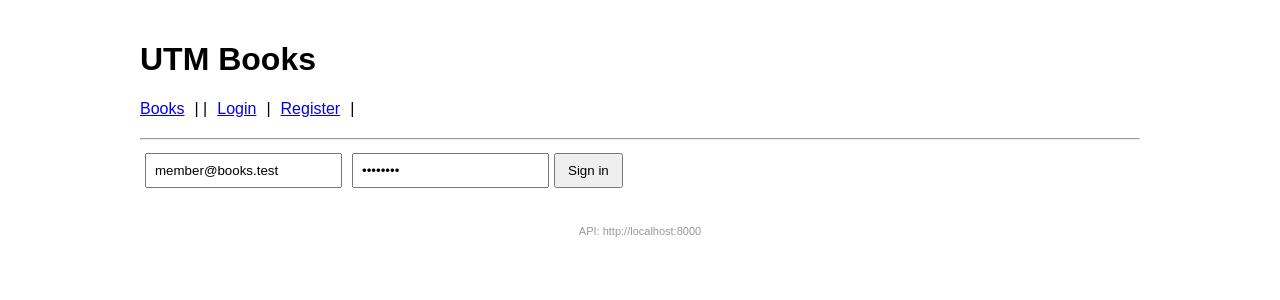
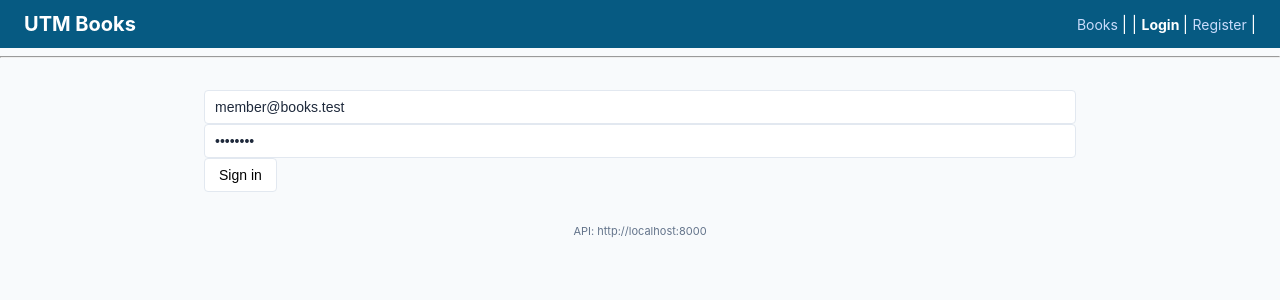
Before and after one commit to LTE04/books-frontend-c13, a Vue app: page /login in a window 1280 px wide. Shown: the top 300 px of the page. Built offline with nearby package versions, Linux system fonts and the light colour scheme.

Commit message:
update css

```diff
--- a/src/style.css
+++ b/src/style.css
@@ -1,54 +1,65 @@
-body{
-  font-family: Arial, sans-serif;
-  max-width: 1000px;
-  margin: auto;
-  padding: 20px;
+:root {
+  --primary: #065A82;
+  --accent:  #F59E0B;
+  --danger:  #DC2626;
+  --success: #10B981;
+  --bg:      #F8FAFC;
+  --card:    #FFFFFF;
+  --text:    #1E293B;
+  --muted:   #64748B;
+  --border:  #E2E8F0;
 }
+* { box-sizing: border-box; }
+body {
+  margin: 0;
+  font-family: -apple-system, BlinkMacSystemFont, "Segoe UI", Roboto, sans-serif;
+  background: var(--bg); color: var(--text);
+}
+header {
+  background: var(--primary); color: #fff; padding: 12px 24px;
+  display: flex; align-items: center; gap: 14px; flex-wrap: wrap;
+}
+header h1 { margin: 0; font-size: 20px; flex: 1 1 auto; }
+header a  { color: #CADCFC; text-decoration: none; font-size: 14px; }
+header a.router-link-active { color: #fff; font-weight: bold; }
+header button {
+  background: transparent; border: 1px solid #CADCFC; color: #fff;
+  padding: 6px 12px; border-radius: 4px; cursor: pointer; font-size: 13px;
+}
+header .me { font-size: 13px; opacity: .9; }
+header .badge { background: var(--accent); padding: 4px 10px; border-radius: 999px; font-size: 12px; font-weight: 600; color: #1E293B; }
 
-header{
-  margin-bottom:20px;
+main { max-width: 920px; margin: 0 auto; padding: 24px; }
+
+.card { background: var(--card); border: 1px solid var(--border); border-radius: 8px; padding: 20px; margin-bottom: 16px; box-shadow: 0 1px 3px rgba(0,0,0,.04); }
+.row  { display: flex; gap: 12px; flex-wrap: wrap; }
+.row > * { flex: 1; min-width: 180px; }
+
+button { background: #fff; border: 1px solid var(--border); padding: 8px 14px; border-radius: 4px; cursor: pointer; font-size: 14px; }
+button.primary { background: var(--primary); color: #fff; border-color: var(--primary); }
+button.danger  { background: var(--danger);  color: #fff; border-color: var(--danger);  }
+button:disabled { opacity: .5; cursor: not-allowed; }
+
+input { width: 100%; padding: 8px 10px; border: 1px solid var(--border); border-radius: 4px; font-size: 14px; background: #fff; color: var(--text); }
+input.field-error { border-color: var(--danger); }
+label { display: block; margin: 12px 0 4px; font-size: 13px; color: var(--muted); }
+.field-msg { font-size: 12px; color: var(--danger); margin-top: 4px; }
+
+.book { display: grid; grid-template-columns: 1fr auto; align-items: center; border-bottom: 1px solid var(--border); padding: 12px 0; }
+.book:last-child { border-bottom: 0; }
+.book .meta { color: var(--muted); font-size: 13px; }
+.book .actions { display: flex; gap: 6px; align-items: center; }
+
+.tag        { display: inline-block; font-size: 11px; padding: 2px 8px; border-radius: 999px; background: #E0F2FE; color: var(--primary); margin-left: 6px; font-weight: 600; }
+.tag.admin  { background: #FEF3C7; color: #92400E; }
+.tag.member { background: #DBEAFE; color: #1E3A8A; }
+.tag.mine   { background: #D1FAE5; color: #065F46; }
+
+.alert.error { background: #FEE2E2; color: var(--danger); padding: 10px 14px; border-radius: 4px; margin-bottom: 12px; }
+.alert.ok    { background: #D1FAE5; color: #065F46;    padding: 10px 14px; border-radius: 4px; margin-bottom: 12px; }
+.note        { background: #FEF3C7; border-left: 4px solid var(--accent); padding: 10px 14px; font-size: 13px; color: #92400E; border-radius: 4px; margin-bottom: 16px; }
+
+@media (max-width: 600px) {
+  main { padding: 16px; }
+  .book { grid-template-columns: 1fr; }
 }
-
-nav{
-  display:flex;
-  gap:10px;
-  align-items:center;
-  margin-bottom:10px;
-}
-
-input{
-  padding:8px;
-  margin:5px;
-}
-
-button{
-  padding:8px 12px;
-  cursor:pointer;
-}
-
-table{
-  width:100%;
-  border-collapse:collapse;
-  margin-top:20px;
-}
-
-th,td{
-  padding:10px;
-  text-align:left;
-}
-
-.card{
-  border:1px solid #ddd;
-  padding:20px;
-  margin-bottom:20px;
-  border-radius:8px;
-}
-
-.alert{
-  padding:10px;
-  margin-bottom:10px;
-}
-
-.error{
-  color:red;
-}
```
Also changed, not shown: 2 other files (tests, documents, lock files or other folders).
